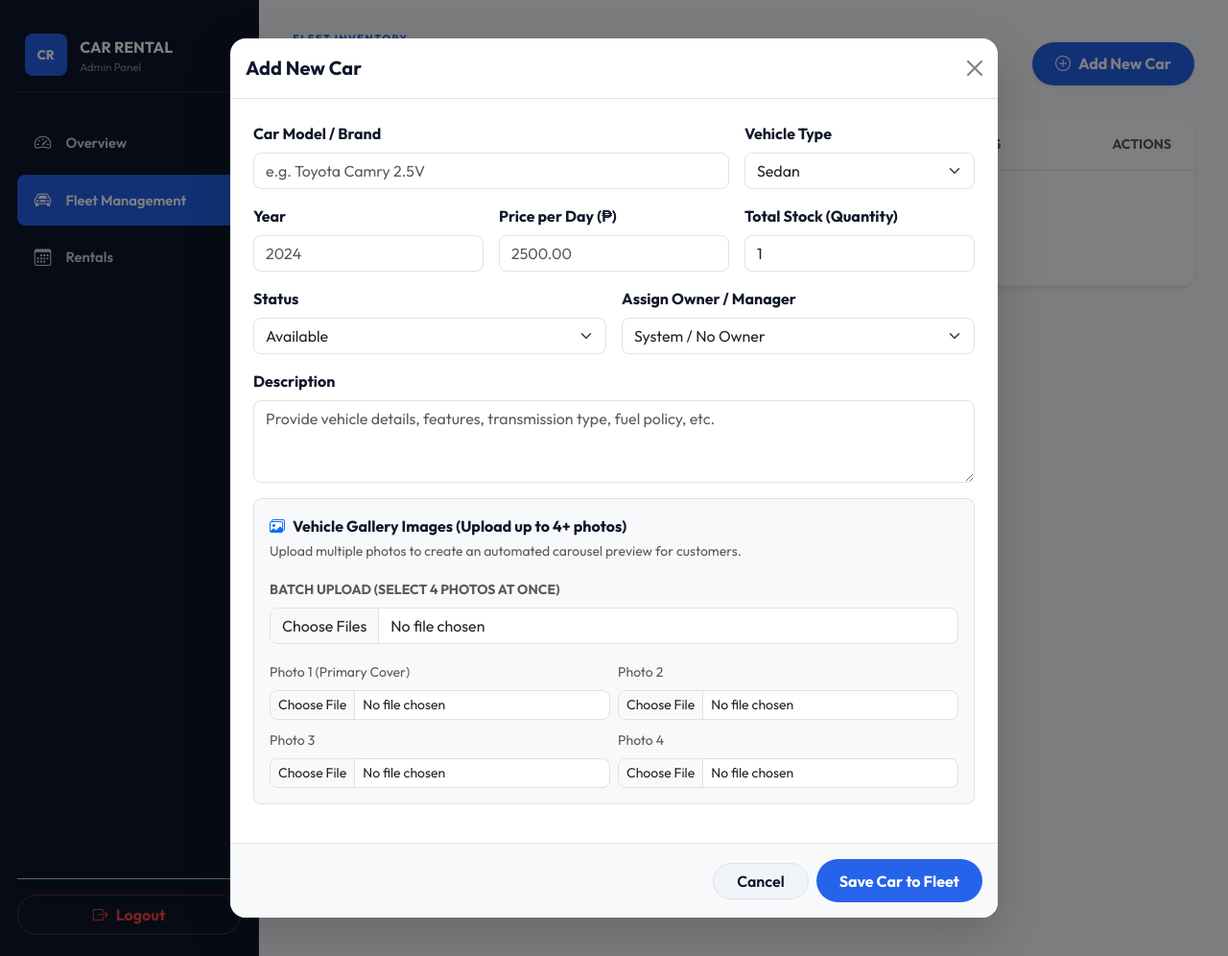
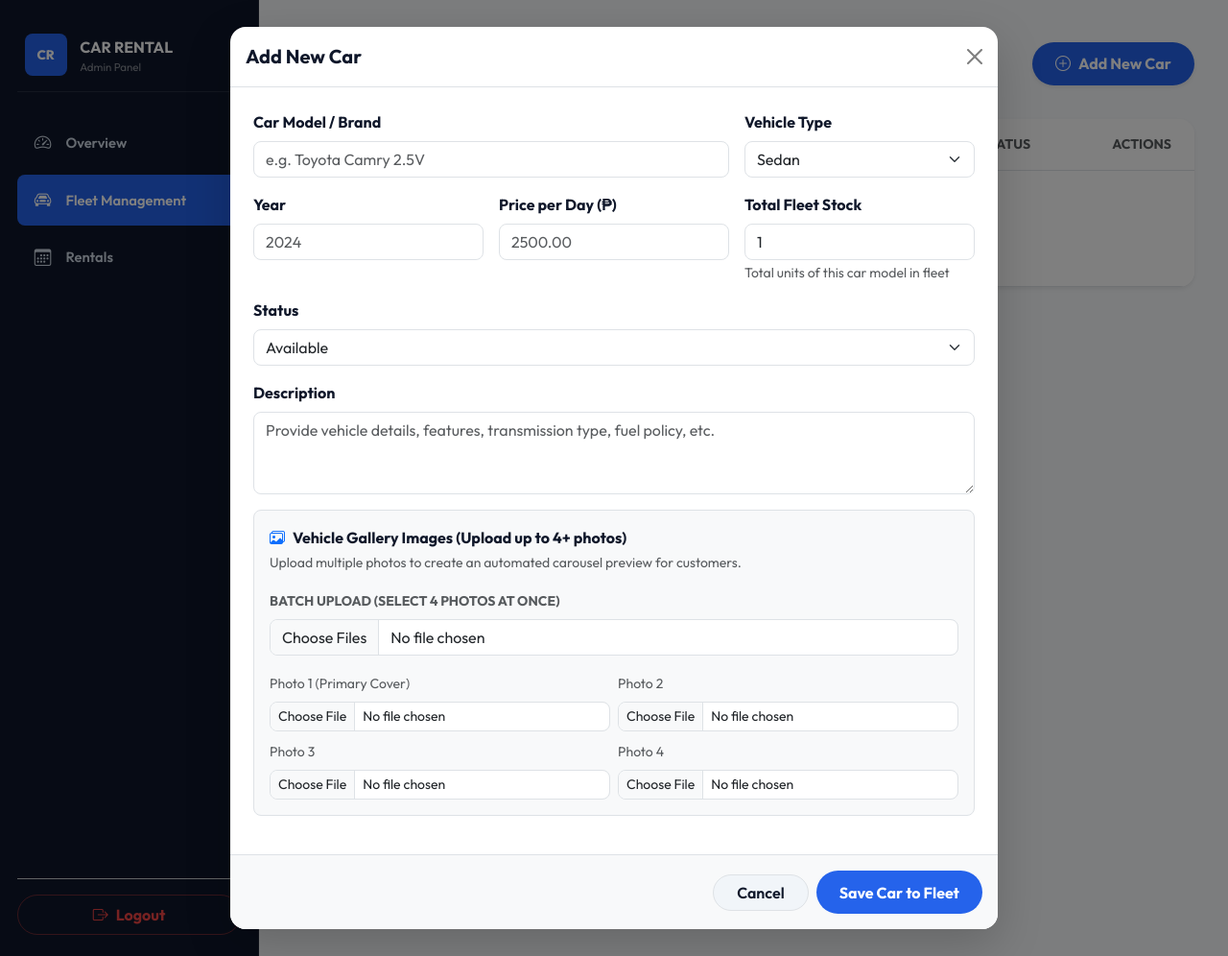
Before and after one commit to YoursTrulyInarius/Car_Rental, a PHP site: page /Car_Rental/admin/cars.php in a window 1280 px wide, after a click on "Add New Car". Shown: the whole page at 96% size. Run offline with PHP 8.4, Linux system fonts and the light colour scheme; the visitor is signed in with stand-in values (Sample User, id 1); data comes from the database, SQL or seed files in the repository; data that the repository does not hold is empty; some libraries are stand-ins or nearby versions.

Commit message:
feat: auto-assign logged-in owner, replace quantity with real-time Available Stock, and handle Fully Rented status automatically

```diff
--- a/app/Controllers/CarController.php
+++ b/app/Controllers/CarController.php
@@ -70,7 +70,7 @@ class CarController {
             $quantity = $_POST['quantity'] ?? 1;
             $type = $_POST['type'] ?? 'sedan';
             $car_id = $_POST['car_id'] ?? null;
-            $owner_id = !empty($_POST['owner_id']) ? $_POST['owner_id'] : null;
+            $owner_id = $_SESSION['user_id'] ?? $_POST['owner_id'] ?? null;
 
             $uploaded_images = [];
             $target_dir = __DIR__ . "/../../uploads/";
--- a/app/Views/cars/admin_cars.php
+++ b/app/Views/cars/admin_cars.php
@@ -33,7 +33,7 @@ require_once __DIR__ . '/../includes/header.php';
                                 <th class="py-3 text-uppercase text-muted small fw-bold tracking-wide">Type</th>
                                 <th class="py-3 text-uppercase text-muted small fw-bold tracking-wide">Year</th>
                                 <th class="py-3 text-uppercase text-muted small fw-bold tracking-wide">Daily Rate</th>
-                                <th class="py-3 text-uppercase text-muted small fw-bold tracking-wide">Stock</th>
+                                <th class="py-3 text-uppercase text-muted small fw-bold tracking-wide">Available Stock</th>
                                 <th class="py-3 text-uppercase text-muted small fw-bold tracking-wide">Status</th>
                                 <th class="text-end pe-4 py-3 text-uppercase text-muted small fw-bold tracking-wide">Actions</th>
                             </tr>
@@ -44,6 +44,15 @@ require_once __DIR__ . '/../includes/header.php';
                                     <?php
                                         $imgs = getCarImagesList($row['image']);
                                         $primary_img = !empty($imgs) ? BASE_URL . 'uploads/' . $imgs[0] : null;
+
+                                        $car_id = (int)$row['id'];
+                                        $total_stock = (int)$row['quantity'];
+                                        $today = date('Y-m-d');
+                                        $active_count = $this->carModel->getActiveBookingsCount($car_id, $today);
+                                        $available_stock = max(0, $total_stock - $active_count);
+
+                                        $is_fully_rented = ($available_stock <= 0 || $row['status'] === 'rented');
+                                        $real_status = $is_fully_rented ? 'rented' : $row['status'];
                                     ?>
                                     <tr>
                                         <td class="ps-4">
@@ -63,10 +72,7 @@ require_once __DIR__ . '/../includes/header.php';
                                             </div>
                                         </td>
                                         <td>
-                                            <div class="d-flex flex-column">
-                                                <span class="fw-bold text-dark"><?php echo htmlspecialchars($row['model']); ?></span>
-                                                <small class="text-muted">Owner: <?php echo htmlspecialchars($row['owner_name'] ?? 'System'); ?></small>
-                                            </div>
+                                            <span class="fw-bold text-dark fs-6"><?php echo htmlspecialchars($row['model']); ?></span>
                                         </td>
                                         <td>
                                             <span class="badge bg-light text-dark border rounded-pill px-3 py-1 text-capitalize">
@@ -76,30 +82,28 @@ require_once __DIR__ . '/../includes/header.php';
                                         </td>
                                         <td class="text-muted"><?php echo $row['year']; ?></td>
                                         <td class="fw-bold text-primary">₱<?php echo number_format($row['price_per_day'], 2); ?></td>
-                                        <td class="fw-bold text-dark"><?php echo $row['quantity']; ?></td>
                                         <td>
-                                            <?php
-                                            $car_id = $row['id'];
-                                            $stock = $row['quantity'];
-                                            $today = date('Y-m-d');
-                                            $check = $this->carModel->getActiveBookingsCount($car_id, $today);
-
-                                            $real_status = $row['status'];
-                                            if($stock - $check <= 0){
-                                                $real_status = 'rented';
-                                            }
-
-                                            $statusClass = match($real_status) {
-                                                'available' => 'success',
-                                                'rented' => 'warning',
-                                                'maintenance' => 'danger',
-                                                default => 'secondary'
-                                            };
-                                            ?>
-                                            <span class="badge bg-<?php echo $statusClass; ?> bg-opacity-10 text-<?php echo $statusClass; ?> rounded-pill px-3 py-2">
-                                                <i class="bi bi-circle-fill me-1" style="font-size: 0.5rem;"></i>
-                                                <?php echo ucfirst($real_status); ?>
+                                            <div class="d-flex flex-column">
+                                                <span class="fw-bold fs-6 <?php echo ($available_stock > 0) ? 'text-success' : 'text-danger'; ?>">
+                                                    <?php echo $available_stock; ?> Available
                                                 </span>
+                                                <small class="text-muted">Total units: <?php echo $total_stock; ?></small>
+                                            </div>
+                                        </td>
+                                        <td>
+                                            <?php if ($is_fully_rented): ?>
+                                                <span class="badge bg-danger bg-opacity-10 text-danger rounded-pill px-3 py-2">
+                                                    <i class="bi bi-x-circle-fill me-1"></i>Fully Rented
+                                                </span>
+                                            <?php elseif ($real_status === 'maintenance'): ?>
+                                                <span class="badge bg-secondary bg-opacity-10 text-secondary rounded-pill px-3 py-2">
+                                                    <i class="bi bi-tools me-1"></i>Maintenance
+                                                </span>
+                                            <?php else: ?>
+                                                <span class="badge bg-success bg-opacity-10 text-success rounded-pill px-3 py-2">
+                                                    <i class="bi bi-check-circle-fill me-1"></i>Available
+                                                </span>
+                                            <?php endif; ?>
                                         </td>
                                         <td class="text-end pe-4">
                                             <button class="btn btn-sm btn-light border rounded-pill px-3 fw-bold me-1 hover-shadow" onclick='editCar(<?php echo htmlspecialchars(json_encode($row), ENT_QUOTES, 'UTF-8'); ?>)'>
@@ -165,34 +169,19 @@ require_once __DIR__ . '/../includes/header.php';
                             <input type="number" step="0.01" name="price" id="price" class="form-control rounded-3" placeholder="2500.00" required>
                         </div>
                         <div class="col-md-4">
-                            <label class="form-label fw-bold">Total Stock (Quantity)</label>
+                            <label class="form-label fw-bold">Total Fleet Stock</label>
                             <input type="number" name="quantity" id="quantity" class="form-control rounded-3" min="1" value="1" required>
+                            <small class="text-muted">Total units of this car model in fleet</small>
                         </div>
                     </div>
 
-                    <div class="row g-3 mb-3">
-                        <div class="col-md-6">
+                    <div class="mb-3">
                         <label class="form-label fw-bold">Status</label>
                         <select name="status" id="status" class="form-select rounded-3">
                             <option value="available">Available</option>
-                                <option value="rented">Rented (Out of Stock)</option>
+                            <option value="rented">Rented (Fully Booked)</option>
                             <option value="maintenance">Maintenance</option>
                         </select>
-                        </div>
-                        <div class="col-md-6">
-                            <label class="form-label fw-bold">Assign Owner / Manager</label>
-                            <select name="owner_id" id="owner_id" class="form-select rounded-3">
-                                <option value="">System / No Owner</option>
-                                <?php
-                                if($all_owners) {
-                                    $all_owners->data_seek(0);
-                                    while($o = $all_owners->fetch_assoc()):
-                                    ?>
-                                        <option value="<?php echo $o['id']; ?>"><?php echo htmlspecialchars($o['name']); ?></option>
-                                    <?php endwhile;
-                                } ?>
-                            </select>
-                        </div>
                     </div>
 
                     <div class="mb-3">
@@ -200,7 +189,7 @@ require_once __DIR__ . '/../includes/header.php';
                         <textarea name="description" id="description" class="form-control rounded-3" rows="3" placeholder="Provide vehicle details, features, transmission type, fuel policy, etc."></textarea>
                     </div>
 
-                    <!-- Multi-Image Upload Section (Upload at least 4 photos) -->
+                    <!-- Multi-Image Upload Section -->
                     <div class="border rounded-3 p-3 bg-light mb-3">
                         <label class="form-label fw-bold d-block mb-1">
                             <i class="bi bi-images me-2 text-primary"></i>Vehicle Gallery Images (Upload up to 4+ photos)
@@ -253,23 +242,17 @@ function editCar(car){
     document.getElementById('status').value = car.status || 'available';
     document.getElementById('type').value = car.type || 'sedan';
     document.getElementById('current_image').value = car.image || '';
-    if(car.owner_id) {
-        document.getElementById('owner_id').value = car.owner_id;
-    } else {
-        document.getElementById('owner_id').value = '';
-    }
 
     var myModal = new bootstrap.Modal(document.getElementById('carModal'));
     myModal.show();
 }
 
-function resetForm(ownerId = null){
+function resetForm(){
     document.getElementById('modalTitle').innerText = 'Add New Car';
     document.getElementById('car_id').value = '';
     document.getElementById('quantity').value = '1';
     document.getElementById('type').value = 'sedan';
     document.querySelector('#carModal form').reset();
-    if(ownerId) document.getElementById('owner_id').value = ownerId;
 }
 </script>
 
--- a/app/Views/dashboard/customer.php
+++ b/app/Views/dashboard/customer.php
@@ -67,16 +67,16 @@ require_once __DIR__ . '/../includes/navbar.php';
                     $available_qty = $quantity - $active_count;
                     if($available_qty < 0) $available_qty = 0;
 
-                    $is_available = ($available_qty > 0);
+                    $is_available = ($available_qty > 0 && ($row['status'] ?? 'available') === 'available');
                     $btn_class = $is_available ? 'btn-primary' : 'btn-secondary disabled';
-                    $btn_text = $is_available ? 'Rent Now' : 'Out of Stock';
+                    $btn_text = $is_available ? 'Rent Now' : 'Fully Rented';
 
                     $badge_class = 'bg-success';
                     $badge_text = "$available_qty Available";
 
                     if(!$is_available){
                         $badge_class = 'bg-danger';
-                        $badge_text = "Out of Stock";
+                        $badge_text = "Fully Rented";
 
                         $next_date_str = $carModel->getNextAvailableDate($car_id, $today);
                         if($next_date_str){
```
Also changed, not shown: app/Views/cars/details.php (+39 -10 lines), app/Views/dashboard/admin.php (+27 -8 lines). Lines whose indentation alone changed are shown as unchanged.
